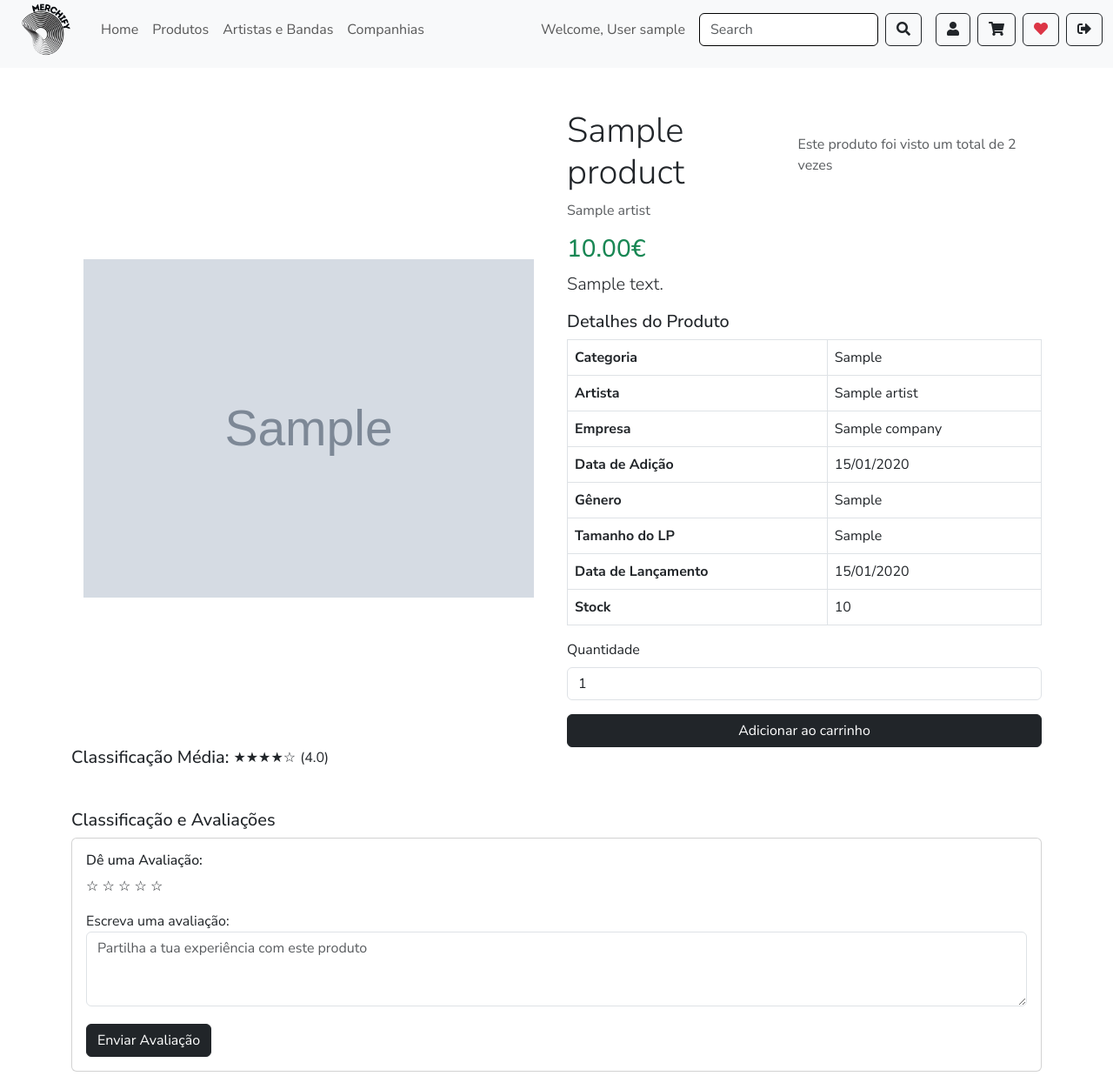
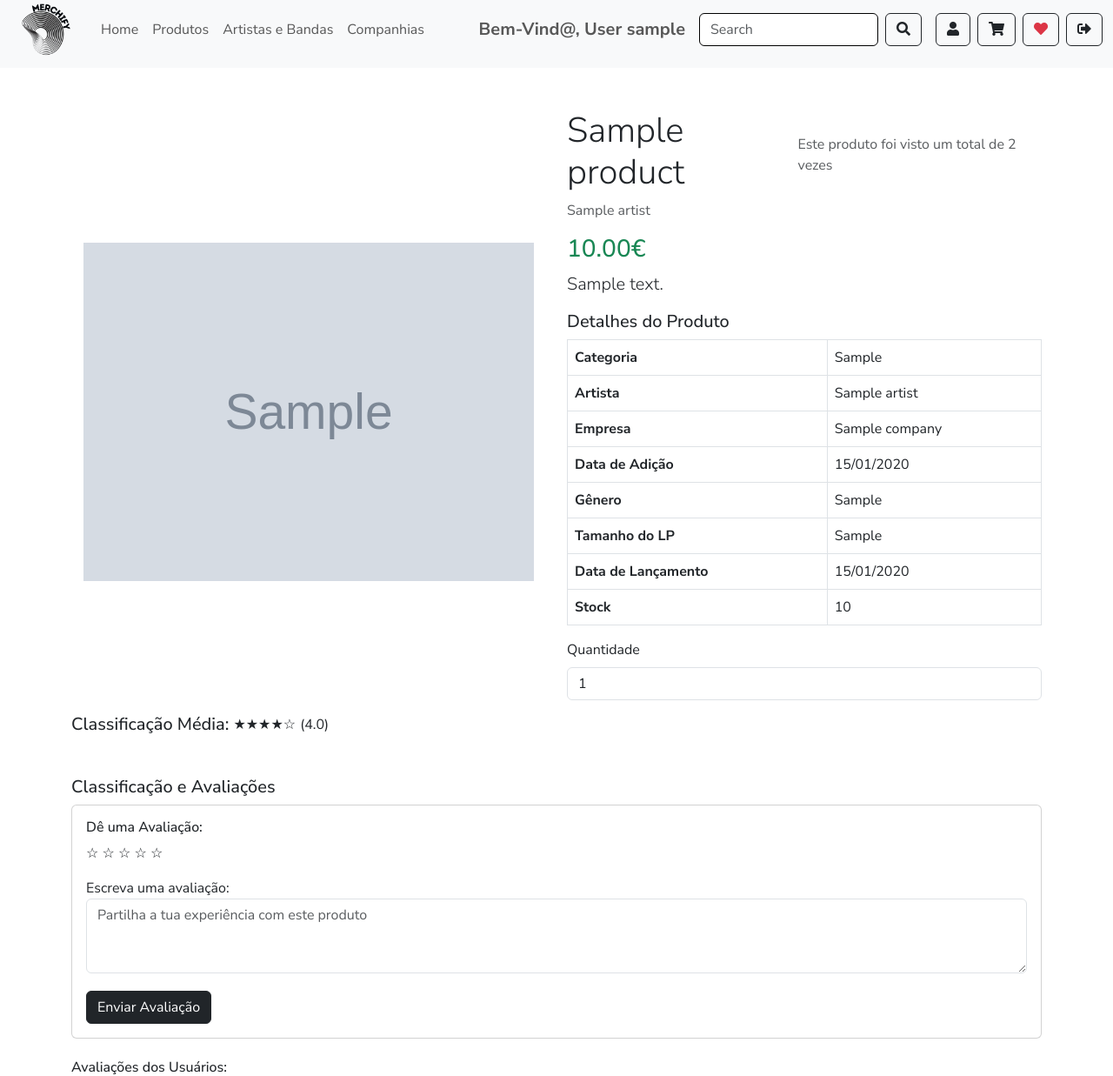
Before and after one commit to Marshmallow1119/TPW-Project-1, a Django app: page /product/1/ in a window 1280 px wide. Shown: the top 1237 px of the page at 87% size. Run offline with Django 5.2, Linux system fonts and the light colour scheme; a user stored in the database is signed in; tables that the repository leaves empty hold one stand-in row (values such as "Sample post"); grey boxes marked "Sample" are stand-in pictures; some libraries are stand-ins or nearby versions.

Commit message:
purchases fixed

```diff
--- a/merchify/app/templates/layout.html
+++ b/merchify/app/templates/layout.html
@@ -65,15 +65,16 @@
                 </ul>
 
                 {% if user.is_authenticated %}
-                <div class="navbar-text me-3">
+                <div class="navbar-text me-3 fw-bold fs-5">
                     {% if user.user_type == 'individual' %}
-                        Welcome, User {{ user.username }}
+                        Bem-Vind@, User {{ user.username }}
                     {% elif user.user_type == 'admin' %}
-                        Welcome, Admin {{ user.username }}
+                        Bem-Vind@, Admin {{ user.username }}
                     {% elif user.user_type == 'company' %}
-                        Welcome, Company {{ user.username }}
+                        Bem-Vind@, Company {{ user.username }}
                     {% endif %}
                 </div>
+
                 {% endif %}
 
 
--- a/merchify/app/templates/productDetails.html
+++ b/merchify/app/templates/productDetails.html
@@ -97,7 +97,9 @@
         <label for="quantity" class="form-label">Quantidade</label>
         <input type="number" id="quantity" class="form-control" value="1" min="1">
       </div>
-        <button id="add-to-cart-btn" class="btn btn-dark w-100" data-product-id="{{ product.id }}" data-stock="{{ product.get_stock }}">Adicionar ao carrinho</button>
+      {% if not user.is_authenticated or user.user_type == 'user' %}
+      <button id="add-to-cart-btn" class="btn btn-dark w-100" data-product-id="{{ product.id }}" data-stock="{{ product.get_stock }}">Adicionar ao carrinho</button>
+      {% endif %}
     </div>
   </div>
 
--- a/merchify/app/templates/products.html
+++ b/merchify/app/templates/products.html
@@ -136,7 +136,9 @@
                                     <p class="product-name mb-0">{{ product.name }}</p>
                                 </div>
                                 <p class="product-price">{{ product.price }}€</p>
+                                {% if not user.is_authenticated or user.user_type == 'user' %}
                                 <button class="btn btn-add-to-cart w-100">Adicionar ao carrinho</button>
+                                {% endif %}
                             </div>
                         </a>
                     </div>
```
